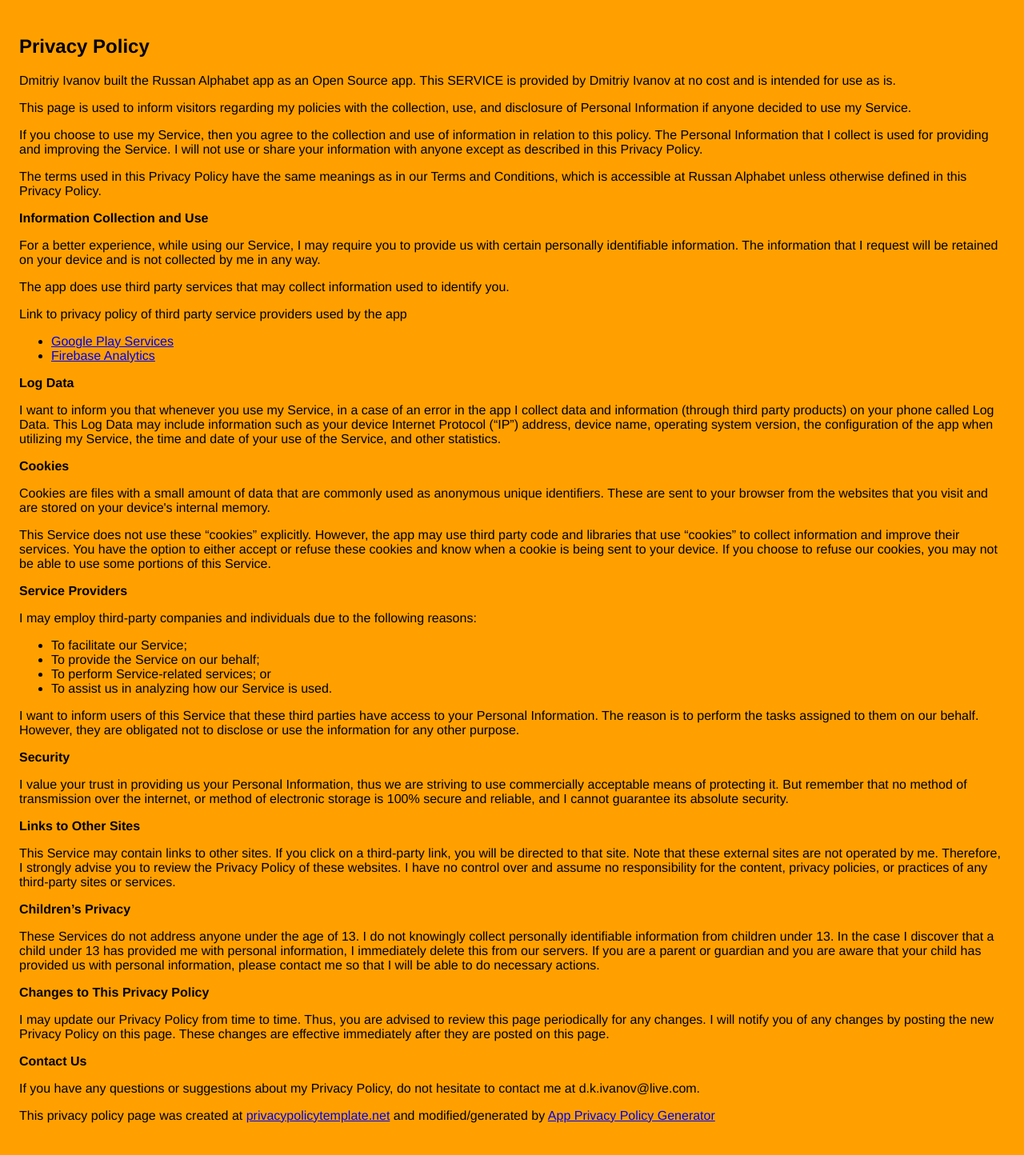
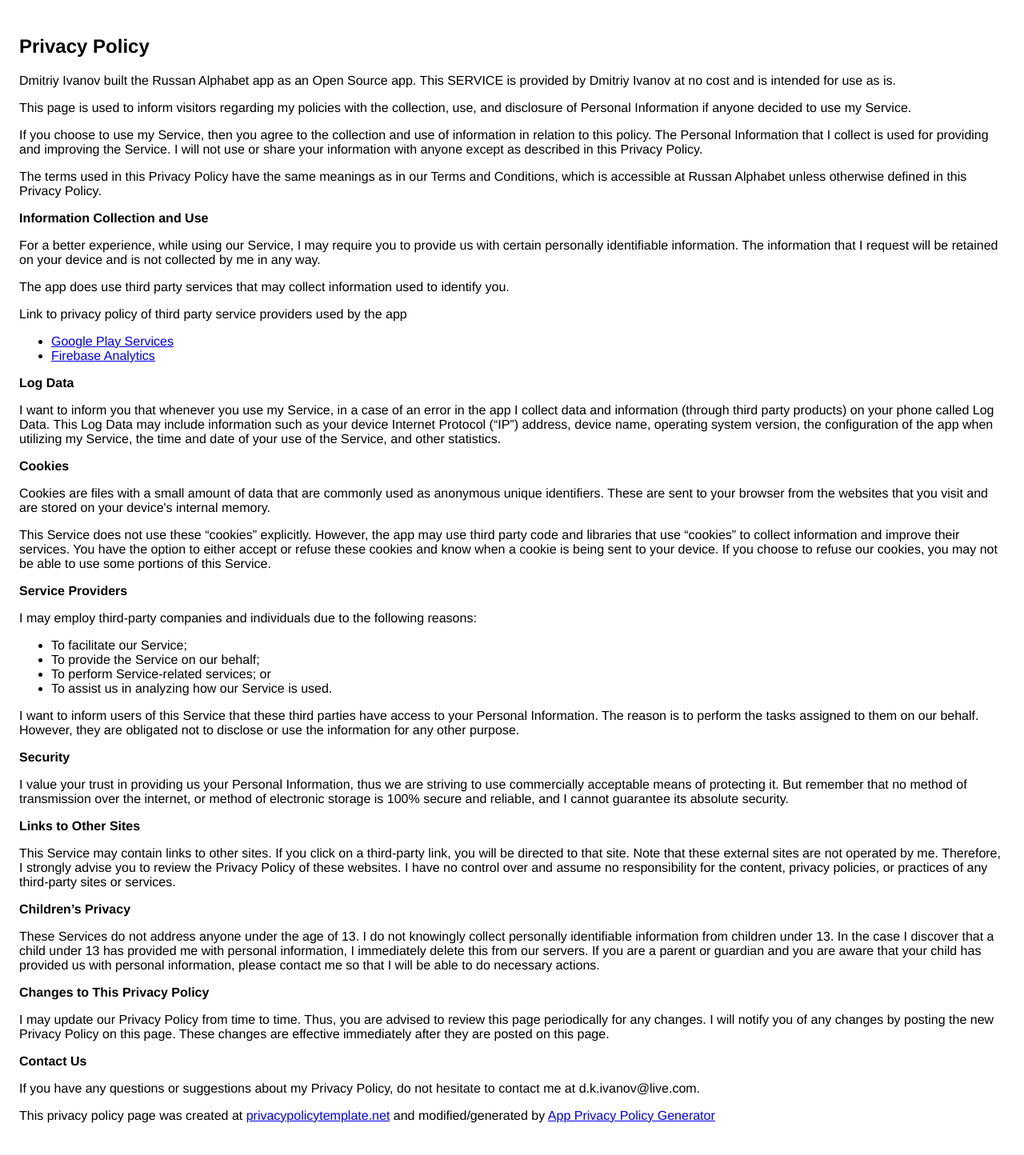
Before and after one commit to d-k-ivanov/d-k-ivanov.github.io, a Jekyll site: the page data/russian_alphabet/privacy_policy.html, which Jekyll copies as it is, in a window 1280 px wide. Shown: the whole page at 80% size. Built offline with Jekyll 4.4.1, drawn with Linux system fonts in a browser that asks for light colours.

Commit message:
Post 2019-12-01-19:28:52

```diff
--- a/data/russian_alphabet/privacy_policy.html
+++ b/data/russian_alphabet/privacy_policy.html
@@ -4,7 +4,7 @@
       <meta charset='utf-8'>
       <meta name='viewport' content='width=device-width'>
       <title>Privacy Policy</title>
-      <style> body { font-family: 'Helvetica Neue', Helvetica, Arial, sans-serif; padding:1em; background-color: #FFA000; } </style>
+      <style> body { font-family: 'Helvetica Neue', Helvetica, Arial, sans-serif; padding:1em; background-color: #FFFFFF; } </style>
     </head>
     <body>
     <h2>Privacy Policy</h2> <p>
```
